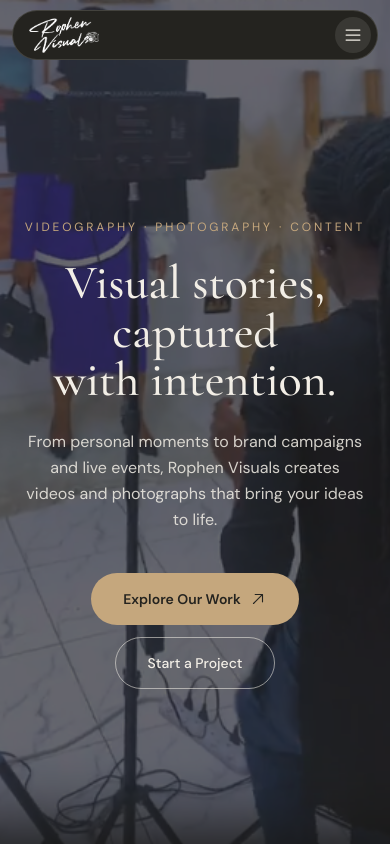
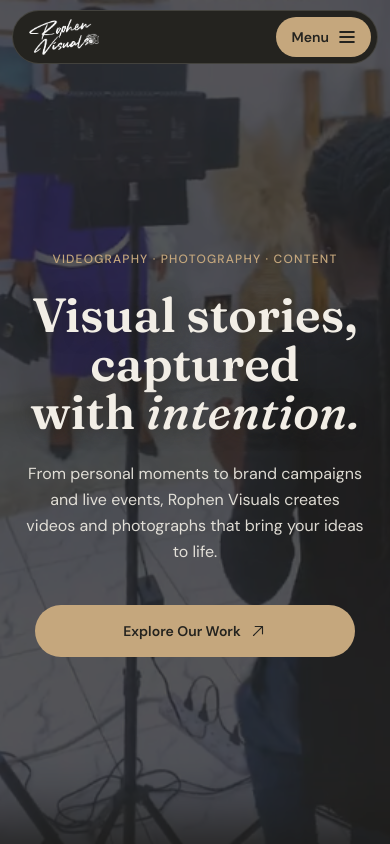
Before and after one commit to Damilola-Dev1/rophen-visuals, a React (Vite) app: page / in a window 390 px wide. Shown: the top 844 px of the page. Built offline with nearby package versions, Linux system fonts and the light colour scheme.

Commit message:
Change heading font to Fraunces, improve hero, shorter services card, bronze menu button

```diff
--- a/index.html
+++ b/index.html
@@ -27,7 +27,7 @@
     <link rel="preconnect" href="https://fonts.googleapis.com" />
     <link rel="preconnect" href="https://fonts.gstatic.com" crossorigin />
     <link
-      href="https://fonts.googleapis.com/css2?family=Cormorant+Garamond:ital,wght@0,400;0,500;0,600;1,400;1,500&amp;family=DM+Sans:opsz,wght@9..40,400;9..40,500;9..40,600&amp;display=swap"
+      href="https://fonts.googleapis.com/css2?family=Fraunces:ital,opsz,wght@0,9..144,400;0,9..144,500;0,9..144,600;1,9..144,400;1,9..144,500;1,9..144,600&amp;family=DM+Sans:opsz,wght@9..40,400;9..40,500;9..40,600&amp;display=swap"
       rel="stylesheet"
     />
   </head>
--- a/src/components/home/Hero.tsx
+++ b/src/components/home/Hero.tsx
@@ -1,6 +1,6 @@
 import { useEffect, useRef, useState } from "react";
 import { Link } from "react-router-dom";
-import { useReducedMotion } from "framer-motion";
+import { motion, useReducedMotion } from "framer-motion";
 import { ArrowUpRight } from "@phosphor-icons/react";
 import { heroMedia } from "../../data/hero";
 
@@ -71,46 +71,69 @@ function HeroBackground() {
 }
 
 export default function Hero() {
+  const reduceMotion = useReducedMotion();
+
+  // Fade-up on page load, one after another. Skipped if "reduce motion" is on.
+  const rise = (delay: number) =>
+    reduceMotion
+      ? {}
+      : ({
+          initial: { opacity: 0, y: 18 },
+          animate: { opacity: 1, y: 0 },
+          transition: { duration: 0.7, delay, ease: "easeOut" },
+        } as const);
+
   return (
     <section
       aria-labelledby="hero-heading"
       className="relative isolate flex min-h-svh items-center justify-center overflow-hidden bg-charcoal text-ivory"
     >
       <HeroBackground />
-      <div className="absolute inset-0 bg-charcoal/65" aria-hidden="true" />
+      <div className="absolute inset-0 bg-charcoal/75" aria-hidden="true" />
 
       <div className="relative z-10 mx-auto flex max-w-5xl flex-col items-center px-6 pb-16 pt-32 text-center md:px-16">
-        <p className="text-xs uppercase tracking-[0.24em] text-bronze md:text-sm">
+        <motion.p
+          {...rise(0)}
+          className="whitespace-nowrap text-xs font-medium uppercase tracking-[0.1em] text-bronze sm:text-sm sm:tracking-[0.2em] md:text-base"
+        >
           Videography · Photography · Content
-        </p>
+        </motion.p>
 
-        <h1
+        <motion.h1
+          {...rise(0.12)}
           id="hero-heading"
-          className="mt-6 text-balance font-display text-5xl font-medium leading-[1.02] sm:text-6xl md:text-7xl lg:text-8xl"
+          className="mt-6 text-balance font-display text-5xl font-semibold leading-[1.02] [text-shadow:0_2px_18px_rgba(36,35,31,0.55)] sm:text-6xl md:text-7xl lg:text-8xl"
         >
-          Visual stories, captured with intention.
-        </h1>
+          Visual stories, captured with{" "}
+          <span className="italic font-medium">intention.</span>
+        </motion.h1>
 
-        <p className="mt-6 max-w-xl text-base leading-relaxed text-ivory/85 md:text-lg">
+        <motion.p
+          {...rise(0.24)}
+          className="mt-6 max-w-xl text-base leading-relaxed text-ivory/90 md:text-lg"
+        >
           From personal moments to brand campaigns and live events, Rophen
           Visuals creates videos and photographs that bring your ideas to life.
-        </p>
+        </motion.p>
 
-        <div className="mt-10 flex flex-col items-center gap-3 sm:flex-row">
+        <motion.div
+          {...rise(0.36)}
+          className="mt-10 flex w-full flex-col items-center gap-3 sm:w-auto sm:flex-row"
+        >
           <Link
             to="/projects"
-            className="inline-flex min-h-[52px] items-center gap-2 rounded-full bg-bronze px-8 text-sm font-semibold text-charcoal transition-colors hover:bg-ivory"
+            className="inline-flex min-h-[52px] w-full max-w-xs items-center justify-center gap-2 rounded-full bg-bronze px-8 text-sm font-semibold text-charcoal transition-colors hover:bg-ivory sm:w-auto"
           >
             Explore Our Work
             <ArrowUpRight size={18} aria-hidden="true" />
           </Link>
           <Link
             to="/contact"
-            className="inline-flex min-h-[52px] items-center rounded-full border border-ivory/55 px-8 text-sm font-medium transition-colors hover:bg-ivory hover:text-charcoal"
+            className="hidden min-h-[52px] items-center justify-center rounded-full border border-ivory/55 px-8 text-sm font-medium transition-colors hover:bg-ivory hover:text-charcoal sm:inline-flex"
           >
             Start a Project
           </Link>
-        </div>
+        </motion.div>
       </div>
     </section>
   );
--- a/src/components/home/ServicesOverview.tsx
+++ b/src/components/home/ServicesOverview.tsx
@@ -64,7 +64,7 @@ export default function ServicesOverview() {
               if (Math.abs(dx) > 50) go(dx < 0 ? 1 : -1);
             }}
           >
-            <div className="min-h-[36rem] md:min-h-[26rem]" aria-live="polite">
+            <div className="min-h-[31rem] md:min-h-[26rem]" aria-live="polite">
               <AnimatePresence mode="wait" initial={false} custom={direction}>
                 <motion.div
                   key={service.slug}
@@ -97,14 +97,14 @@ export default function ServicesOverview() {
                     </Link>
                   </div>
 
-                  <div className="relative isolate order-first mx-auto flex aspect-[4/5] w-full max-w-sm flex-col items-center overflow-hidden rounded-3xl bg-charcoal px-6 py-8 text-center text-ivory md:order-none md:max-w-xs md:justify-between md:justify-self-center md:px-8 md:py-12">
+                  <div className="relative isolate order-first mx-auto flex aspect-square w-full max-w-sm flex-col items-center overflow-hidden rounded-3xl bg-charcoal px-6 py-6 text-center text-ivory md:order-none md:aspect-[4/5] md:max-w-xs md:justify-self-center md:px-8 md:py-12">
                     {service.image && (
                       <>
                         {/* Decorative: the title is already in text on the card. */}
                         <img
                           src={service.image}
                           alt=""
-                          className="absolute inset-0 -z-20 h-full w-full object-cover"
+                          className="absolute inset-0 -z-20 h-full w-full object-cover object-[center_20%]"
                         />
                         <span
                           aria-hidden="true"
@@ -112,10 +112,7 @@ export default function ServicesOverview() {
                         />
                       </>
                     )}
-                    <p className="text-xs uppercase tracking-[0.2em] text-bronze">
-                      Service
-                    </p>
-                    <div className="mt-auto flex flex-col items-center md:mt-0">
+                    <div className="mt-auto flex flex-col items-center md:my-auto">
                       <h3 className="break-words font-display text-3xl font-medium italic leading-tight md:text-5xl">
                         {service.title}
                       </h3>
@@ -124,7 +121,7 @@ export default function ServicesOverview() {
                         className="mt-5 block h-px w-14 bg-ivory/40"
                       />
                     </div>
-                    <p className="mt-4 font-display text-base text-ivory/70 md:mt-0 md:text-xl">
+                    <p className="mt-4 font-display text-base text-ivory/90 md:mt-0 md:text-xl">
                       {String(index + 1).padStart(2, "0")} /{" "}
                       {String(count).padStart(2, "0")}
                     </p>
--- a/src/components/layout/Navbar.tsx
+++ b/src/components/layout/Navbar.tsx
@@ -57,10 +57,12 @@ export default function Navbar() {
             aria-expanded={menuOpen}
             aria-controls="mobile-menu"
             onClick={() => setMenuOpen(true)}
-            className="group grid h-9 w-9 place-items-center rounded-full bg-ivory/10 transition-all duration-200 active:scale-90 active:bg-ivory/20 motion-reduce:transform-none md:hidden"
+            className="group flex h-10 items-center gap-2 rounded-full bg-bronze pl-4 pr-3.5 text-sm font-semibold text-charcoal transition-all duration-200 active:scale-95 motion-reduce:transform-none md:hidden"
           >
+            Menu
             <List
               size={20}
+              weight="bold"
               aria-hidden="true"
               className="transition-transform duration-300 ease-out group-active:rotate-90 motion-reduce:transform-none"
             />
--- a/src/styles/globals.css
+++ b/src/styles/globals.css
@@ -11,7 +11,7 @@
   --color-stone-deep: #5e5950;
 
   /* Fonts */
-  --font-display: "Cormorant Garamond", Georgia, serif;
+  --font-display: "Fraunces", Georgia, serif;
   --font-sans: "DM Sans", system-ui, sans-serif;
 }
 
```
